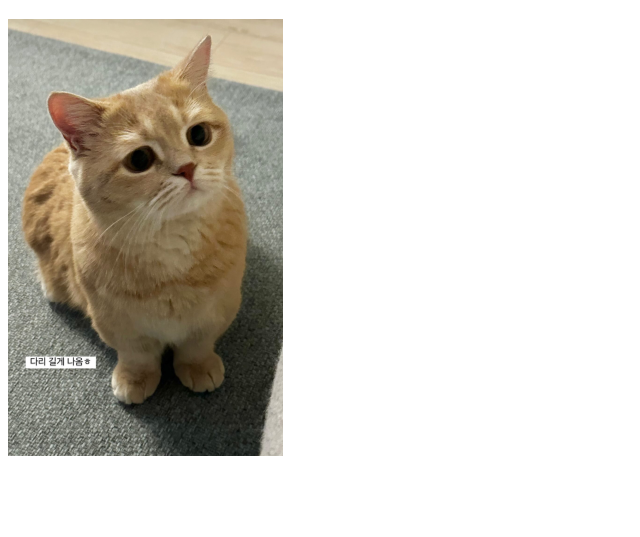
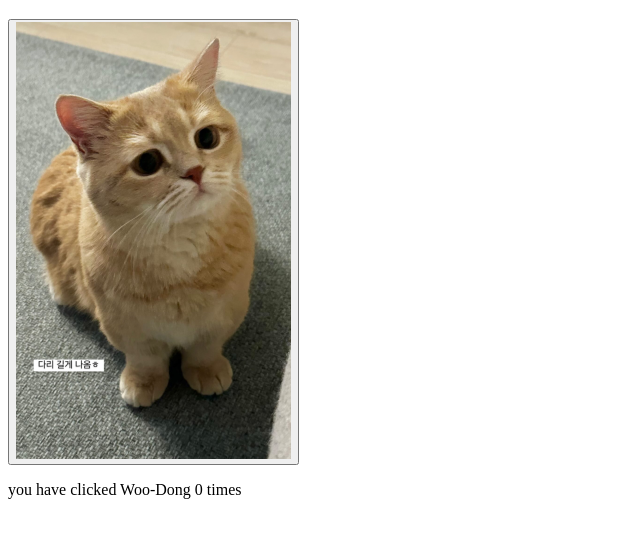
Before and after one commit to andrewSmellz/Woo-Dong-clicker, a plain HTML site: page index.html in a window 1280 px wide. Shown: the part 61-598 px from the top of the page, without its empty margins (0-640 px from the left). Drawn offline with Linux system fonts and the light colour scheme.

Commit message:
you can click now

```diff
--- a/index.html
+++ b/index.html
@@ -7,6 +7,12 @@
 </head>
 <body>
     <h1>Woo-Dong!!!!!!!!</h1>
-    <img src="images\woo-dong sit up.webp" alt = "woo-dong!!!!!">
+    <button onclick="clickWooDong()">
+        <img src="images\woo-dong sit up.webp" alt = "woo-dong!!!!!" title="click me :3">
+    </button>
+
+    <p id="timesClicked">you have clicked Woo-Dong 0 times</p>
+
+    <script src="index.js"></script>
 </body>
 </html>
--- a/index.js
+++ b/index.js
@@ -0,0 +1,7 @@
+let timesClicked=0;
+
+function clickWooDong(){
+    timesClicked++;
+    console.log(timesClicked);
+    document.getElementById("timesClicked").innerHTML= `you have clicked Woo-Dong ${timesClicked} times`;
+}
```
